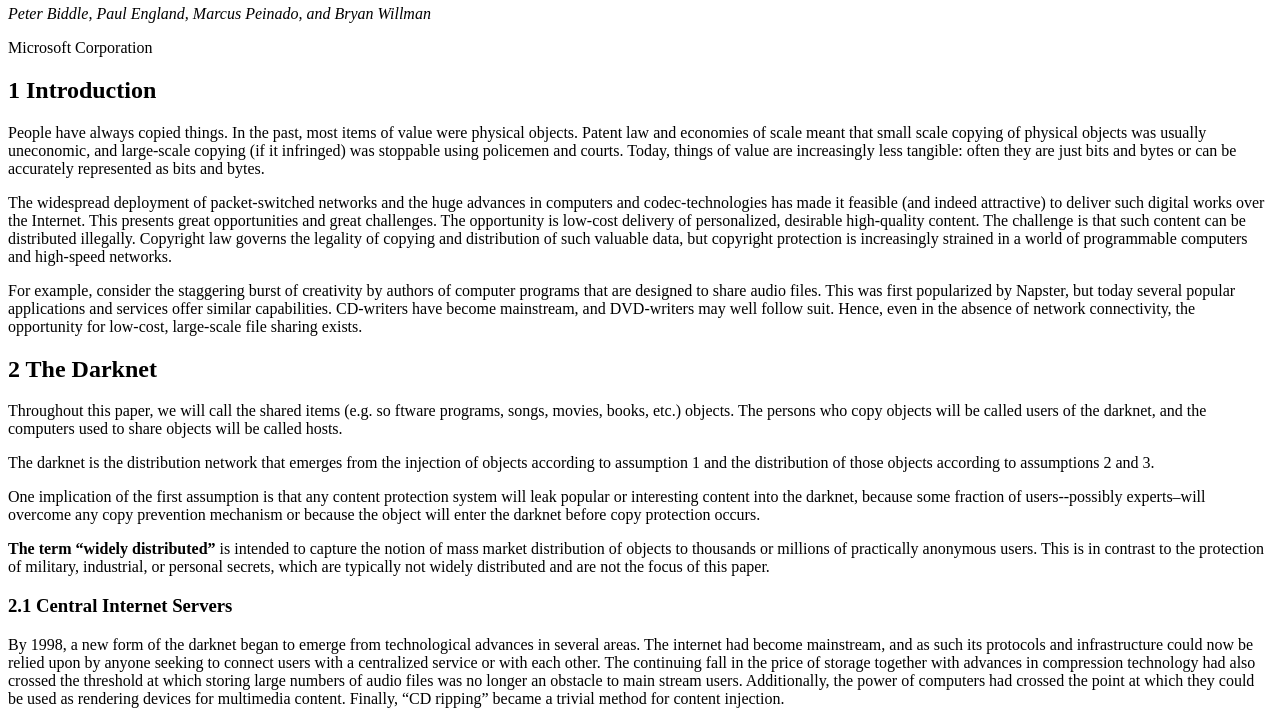
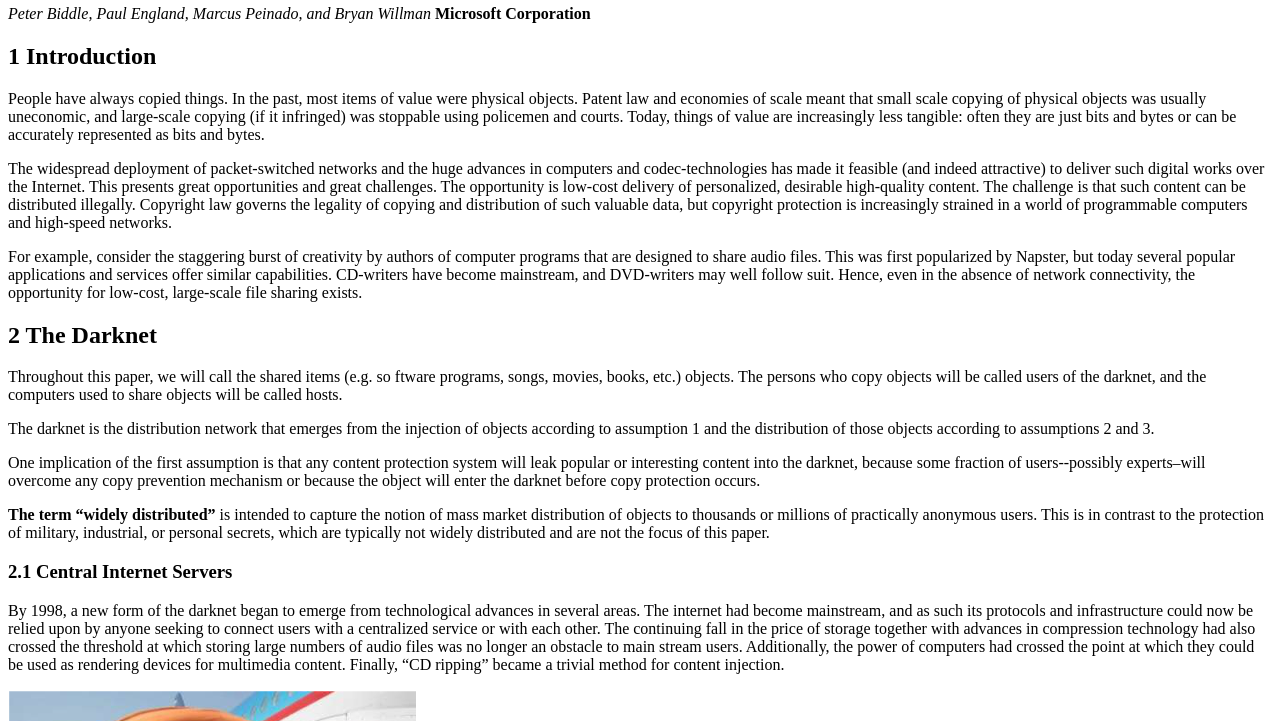
Before and after one commit to GeekHub-Frontend-CMS-8/Vitalii_Boiko_hw_2, a plain HTML site: page index.html in a window 1280 px wide. Shown: the part 62-783 px from the top of the page. Drawn offline with Linux system fonts and the light colour scheme.

Commit message:
home work mistakes

```diff
--- a/index.html
+++ b/index.html
@@ -1,5 +1,5 @@
 <!doctype html>
-<html lang="en">
+<html lang="en" xmlns="http://www.w3.org/1999/html">
   <head>
     <meta charset="utf-8">
     <title>hw_2</title>
@@ -7,12 +7,11 @@
   <body>
   <!--Here is main content on the page-->
     <main>
-      <!--Here is an article-->
-      <article>
+      <section>
         <header>
         <h1>The Darknet and the Future of Content Distribution </h1>
-          <address>Peter Biddle, Paul England, Marcus Peinado, and Bryan Willman</address>
-          <p>Microsoft Corporation</p>
+          <em><span>Peter Biddle, Paul England, Marcus Peinado, and Bryan Willman</span></em>
+          <b><span>Microsoft Corporation</span></b>
         </header>
         <h2>1 Introduction</h2>
           <p>People have always copied things. In the past, most items of value were physical objects. Patent law and economies of scale meant that small scale copying of physical objects was usually uneconomic, and large-scale copying (if it infringed) was stoppable using policemen and courts. Today, things of value are increasingly less tangible: often they are just bits and bytes or can be accurately represented as bits and bytes.</p>
@@ -54,7 +53,7 @@
           <li>distributor is breaking the law, it is relatively easy to force him to stop.  Early MP3 Web and FTP sites were commonly “hosted” by universities</li>
           <li>By 1998, a new form of the darknet began to emerge from technological advances in several areas. The internet had become mainstream, and as such its protocols and infrastructure</li>
         </ol>
-      </article>
+      </section>
     </main>
   </body>
 </html>
```
